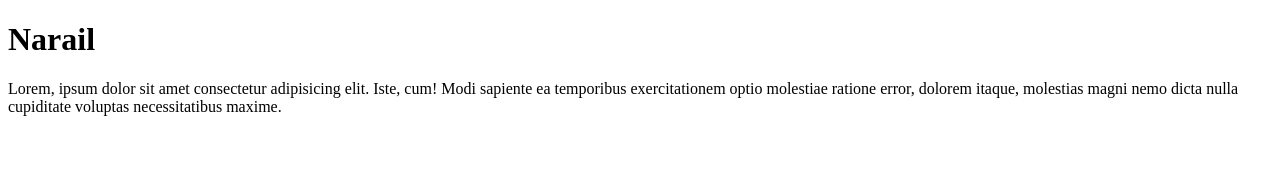
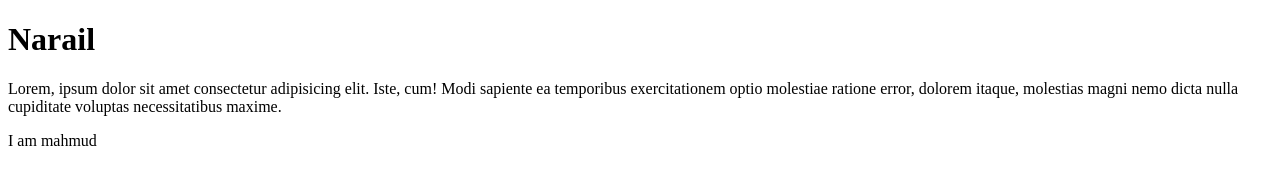
Before and after one commit to salman60mahmud/git-practise, a plain HTML site: page index.html in a window 1280 px wide. Drawn offline with Linux system fonts and the light colour scheme.

Commit message:
third commit

```diff
--- a/index.html
+++ b/index.html
@@ -9,5 +9,6 @@
 <body>
     <h1>Narail</h1>
     <p>Lorem, ipsum dolor sit amet consectetur adipisicing elit. Iste, cum! Modi sapiente ea temporibus exercitationem optio molestiae ratione error, dolorem itaque, molestias magni nemo dicta nulla cupiditate voluptas necessitatibus maxime.</p>
+    <p>I am mahmud</p>
 </body>
 </html>
```
